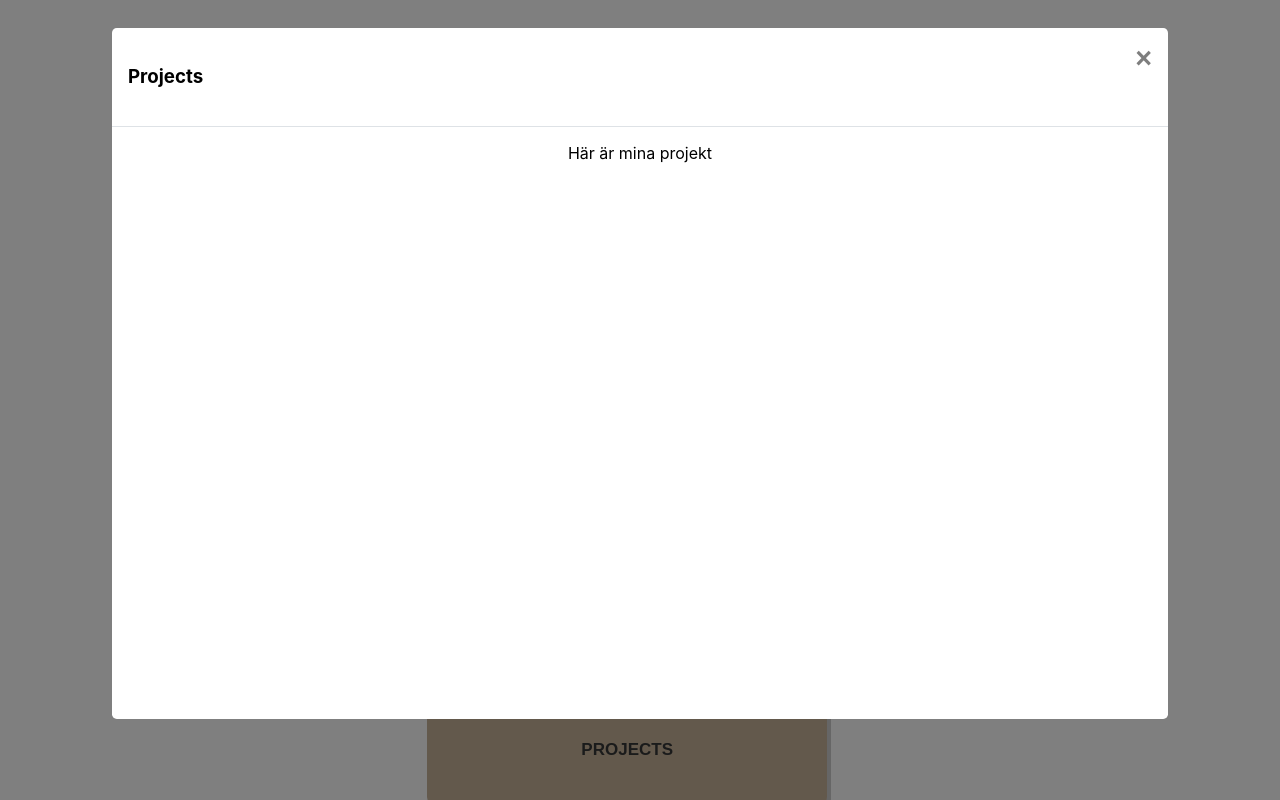
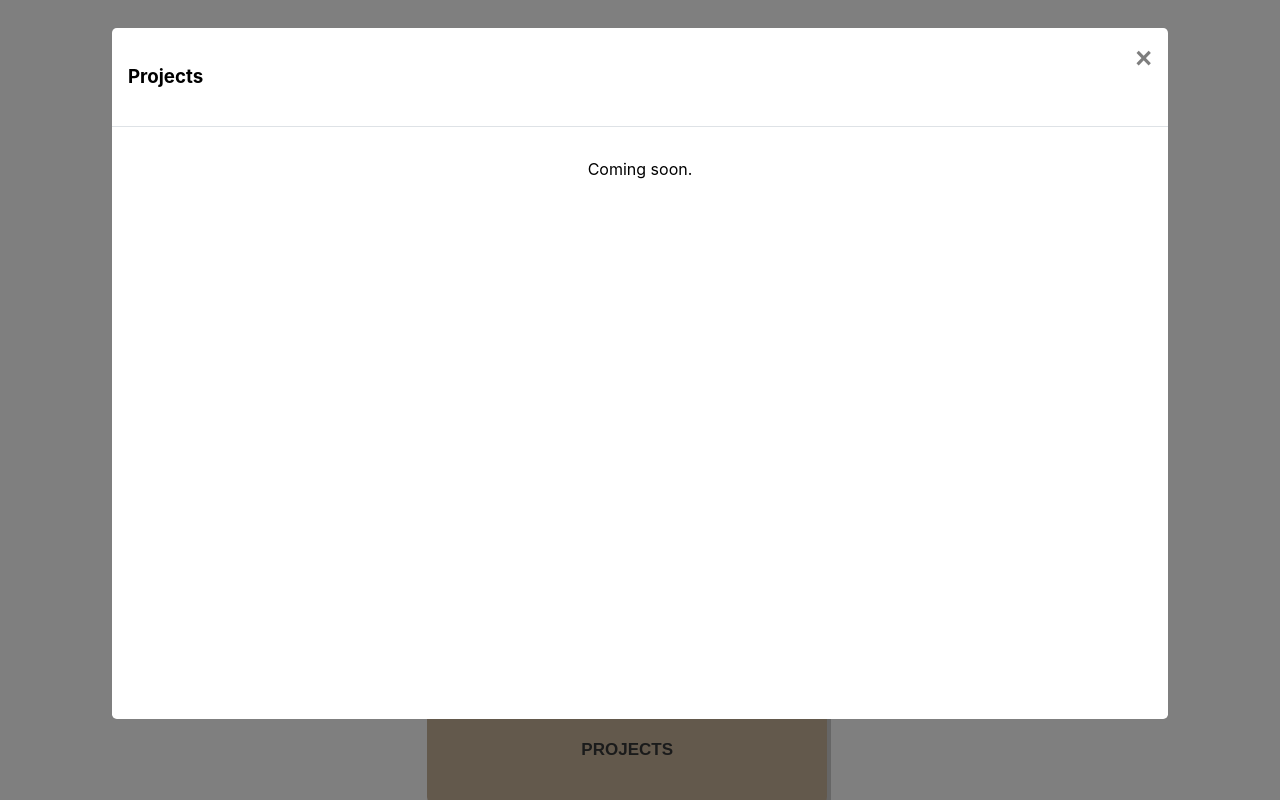
Before and after one commit to JonathanHedlund/portfolios, a React (Create React App) app: page / in a window 1280 px wide. Both pictures are taken after a click on the button "PROJECTS". Shown: the top 800 px of the page. Built offline with nearby package versions, Linux system fonts and the light colour scheme.

Commit message:
Added coming soon to experiences

```diff
--- a/src/components/Experiences.js
+++ b/src/components/Experiences.js
@@ -34,7 +34,7 @@ class Experiences extends React.Component {
                     <Modal.Header closeButton>
                         <Modal.Title>Experiences</Modal.Title>
                     </Modal.Header>
-                    <Modal.Body>Woohoo, you're reading this text in a modal!</Modal.Body>
+                    <Modal.Body>Coming soon.</Modal.Body>
                 </Modal>
             </>
         );
--- a/src/components/Projects.js
+++ b/src/components/Projects.js
@@ -40,7 +40,7 @@ class Projects extends React.Component {
             </Modal.Title>
           </Modal.Header>
           <Modal.Body>
-            Här är mina projekt
+            <p>Coming soon.</p>
           </Modal.Body>
 
         </Modal>
--- a/src/components/WorkExperience.js
+++ b/src/components/WorkExperience.js
@@ -34,7 +34,7 @@ class WorkExperience extends React.Component {
                     <Modal.Header closeButton>
                         <Modal.Title>Work experience</Modal.Title>
                     </Modal.Header>
-                    <Modal.Body>Woohoo, you're reading this text in a modal!</Modal.Body>
+                    <Modal.Body>Coming soon.</Modal.Body>
 
                 </Modal>
             </>
```
Also changed, not shown: 16 other files (tests, documents, lock files or other folders).
